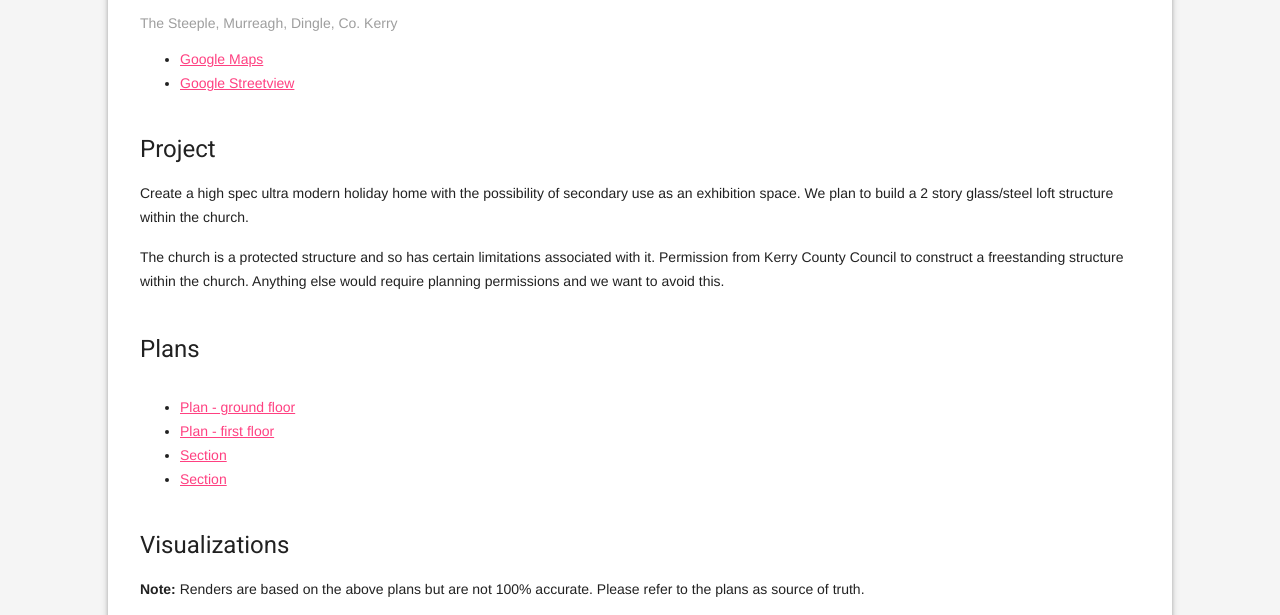
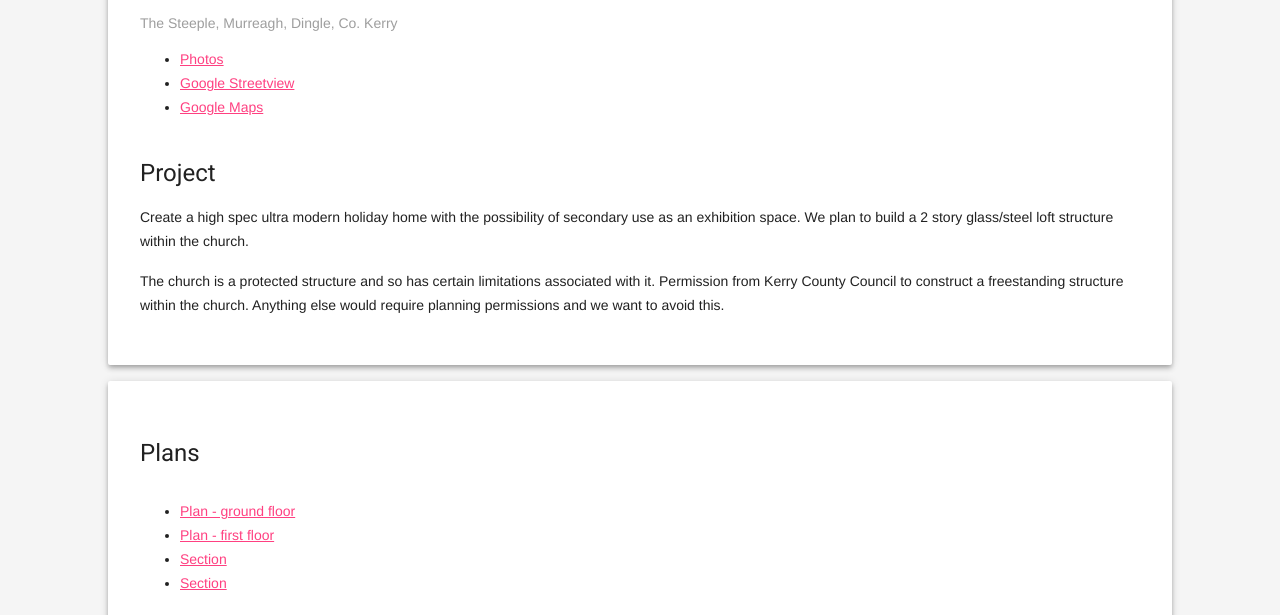
Before and after one commit to oisinlavery/steeple, a plain HTML site: page index.html in a window 1280 px wide. Shown: the part 163-778 px from the top of the page. Drawn offline with nearby package versions, Linux system fonts and the light colour scheme.

Commit message:
added link to photos

```diff
--- a/index.html
+++ b/index.html
@@ -38,15 +38,22 @@
                 <div class="site-address mdl-color-text--grey-500">The Steeple, Murreagh, Dingle, Co. Kerry</div>
                 <ul>
                     <li>
-                        <a href="https://www.google.com/maps/place/The+Steeple,+Cloghaneduff,+Co.+Kerry,+Ireland/@52.1858441,-10.3511023,17.8z/data=!4m5!3m4!1s0x484ffcc03ec4bf97:0x25a49b0f5a7f9311!8m2!3d52.1858142!4d-10.3513862">Google Maps</a>
+                        <a href="https://drive.google.com/folderview?id=0Bx-FPa-wm6Qla21Jc3pTOEZPX2s&usp=sharing">Photos</a>
                     </li>
                     <li>
                         <a href="https://www.google.com/maps/@52.1860267,-10.351118,3a,75y,219.61h,80.5t/data=!3m6!1e1!3m4!1sVg3cfoTRywLvoEzPwUyz7w!2e0!7i13312!8i6656">Google Streetview</a>
                     </li>
+                    <li>
+                        <a href="https://www.google.com/maps/place/The+Steeple,+Cloghaneduff,+Co.+Kerry,+Ireland/@52.1858441,-10.3511023,17.8z/data=!4m5!3m4!1s0x484ffcc03ec4bf97:0x25a49b0f5a7f9311!8m2!3d52.1858142!4d-10.3513862">Google Maps</a>
+                    </li>
                 </ul>
+
                 <h4>Project</h4>
                 <p>Create a high spec ultra modern holiday home with the possibility of secondary use as an exhibition space. We plan to build a 2 story glass/steel loft structure within the church.</p>
                 <p>The church is a protected structure and so has certain limitations associated with it. Permission from Kerry County Council to construct a freestanding structure within the church. Anything else would require planning permissions and we want to avoid this.</p>
+            </div>
+
+            <div class="site-content mdl-cell mdl-cell--12-col mdl-card mdl-shadow--4dp">
 
                 <h4>Plans</h4>
                 <ul>
@@ -64,6 +71,8 @@
                     </li>
                 </ul>
 
+            </div>
+            <div class="site-content mdl-cell mdl-cell--12-col mdl-card mdl-shadow--4dp">
                 <h4>Visualizations</h4>
                 <p><strong>Note:</strong> Renders are based on the above plans but are not 100% accurate. Please refer to the plans as source of truth.</p>
                 <img class="site-image" src="images/cut01.jpg"/>
```
